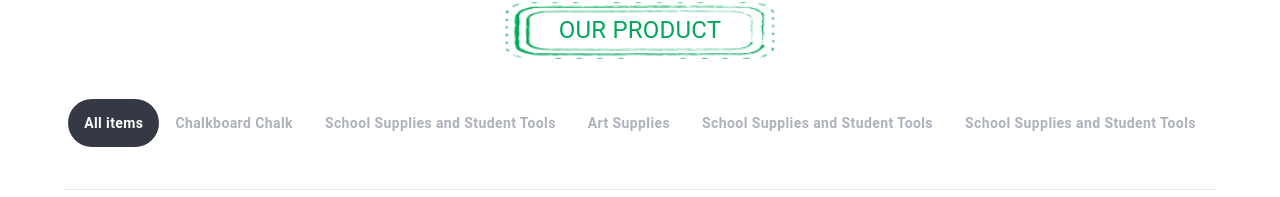
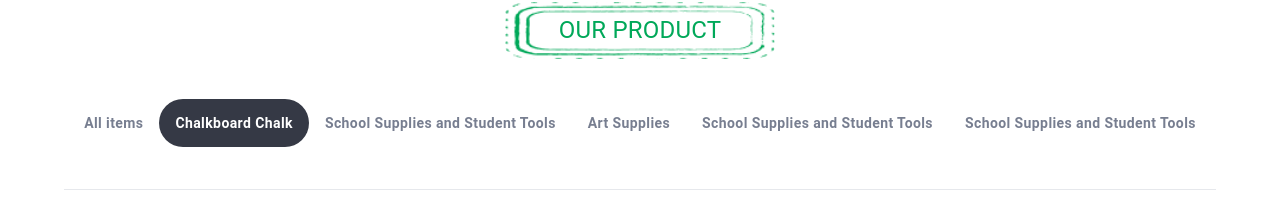
Before and after one commit to MinhPhat01/demo-mic-test, a Next.js app: page /products in a window 1280 px wide. Shown: the part 150-347 px from the top of the page. Built offline with nearby package versions, Linux system fonts and the light colour scheme.

Commit message:
update-scrollbar

```diff
--- a/components/footer/Footer.jsx
+++ b/components/footer/Footer.jsx
@@ -270,6 +270,7 @@ const Footer = () => {
             </Stack>
           </Grid>
           <Grid
+            item
             xs={12}
             sx={{
               [theme.breakpoints.up("md")]: {
--- /dev/null
+++ b/components/tabs/TabPanel.jsx
@@ -0,0 +1,5 @@
+import { Box, Typography } from "@mui/material";
+
+export default function TabPanel({ children, value, index }) {
+  return <>{value === index && <Box sx={{ p: 3 }}>{children}</Box>}</>;
+}
--- a/containers/Products/components/ListItem.jsx
+++ b/containers/Products/components/ListItem.jsx
@@ -1,11 +1,11 @@
-import { TabPanel } from "@material-ui/lab";
 import { Grid } from "@mui/material";
+import TabPanel from "../../../components/tabs/TabPanel";
 import { listItem } from "../../../constant";
 import ProductItem from "./ProductItem";
 
 const ListItem = ({ value }) => {
   return (
-    <TabPanel value={String(value)}>
+    <TabPanel value={value} index={value}>
       <Grid container spacing={4}>
         {listItem.map((item) => (
           <ProductItem key={item.id} pieces={item.pieces} id={item.id} />
--- a/containers/Products/components/ProductList.jsx
+++ b/containers/Products/components/ProductList.jsx
@@ -1,5 +1,4 @@
-import { TabContext, TabList } from "@material-ui/lab";
-import { Grid, Tab } from "@mui/material";
+import { Grid, Tab, Tabs } from "@mui/material";
 import Box from "@mui/material/Box";
 import { useState, useEffect } from "react";
 import SkeletonCard from "../../../components/skeletonCard/SkeletonCard";
@@ -7,7 +6,7 @@ import { listTabs } from "../../../constant";
 import ListItem from "./ListItem";
 
 const ProductList = () => {
-  const [value, setValue] = useState("1");
+  const [value, setValue] = useState(1);
   const [show, setShow] = useState(true);
   useEffect(() => {
     const timer = setTimeout(() => {
@@ -31,7 +30,6 @@ const ProductList = () => {
         },
       }}
     >
-      <TabContext value={value}>
       <Box
         sx={{
           pb: "42px",
@@ -57,18 +55,23 @@ const ProductList = () => {
           },
         }}
       >
-          <Box sx={{ overflowX: "scroll" }}>
-            <TabList onChange={handleChange}>
+        <Tabs
+          value={value}
+          onChange={handleChange}
+          sx={{
+            "& .MuiTabs-scroller": {
+              overflowX: "scroll !important",
+            },
+
+            "& .MuiTabs-scroller::-webkit-scrollbar": {
+              display: "none",
+            },
+          }}
+          className="sksjfkajgpksaga"
+        >
           {listTabs.length > 0 &&
-                listTabs.map((item) => (
-                  <Tab
-                    key={item.id}
-                    label={item.name}
-                    value={String(item.id)}
-                  />
-                ))}
-            </TabList>
-          </Box>
+            listTabs.map((item) => <Tab key={item.id} label={item.name}></Tab>)}
+        </Tabs>
       </Box>
       {show ? (
         <Grid container spacing={4} mt={"8px"}>
@@ -84,7 +87,6 @@ const ProductList = () => {
           return <ListItem key={item.id} value={item.id} />;
         })
       )}
-      </TabContext>
     </Box>
   );
 };
--- /dev/null
+++ b/pages/demo/index.js
@@ -0,0 +1,36 @@
+/* eslint-disable react-hooks/rules-of-hooks */
+import { TabContext } from "@material-ui/lab";
+import Tabs from "@mui/material/Tabs";
+import Tab from "@mui/material/Tab";
+import React, { useState } from "react";
+import { Box } from "@mui/material";
+import TabPanel from "../../components/tabs/TabPanel";
+
+export default function index() {
+  const [value, setValue] = useState(2);
+
+  const handleChange = (event, newValue) => {
+    setValue(newValue);
+  };
+
+  return (
+    <Box sx={{ width: "100%" }}>
+      <Box sx={{ borderBottom: 1, borderColor: "divider" }}>
+        <Tabs value={value} onChange={handleChange}>
+          <Tab label="Item One" />
+          <Tab label="Item Two" />
+          <Tab label="Item Three" />
+        </Tabs>
+      </Box>
+      <TabPanel value={value} index={0}>
+        Item One
+      </TabPanel>
+      <TabPanel value={value} index={1}>
+        Item Two
+      </TabPanel>
+      <TabPanel value={value} index={2}>
+        Item Three
+      </TabPanel>
+    </Box>
+  );
+}
```
Also changed, not shown: styles/globals.css (line endings or trailing spaces). Lines whose indentation alone changed are shown as unchanged.
